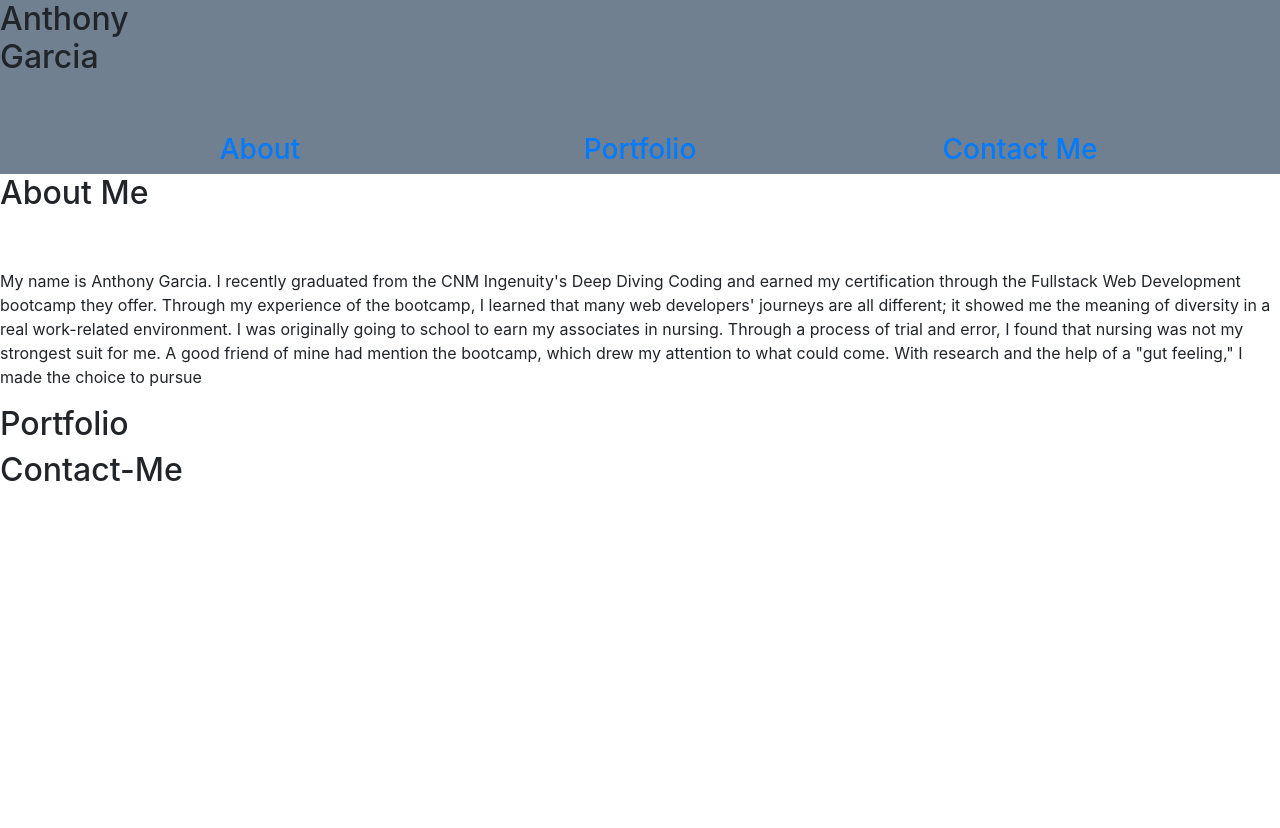
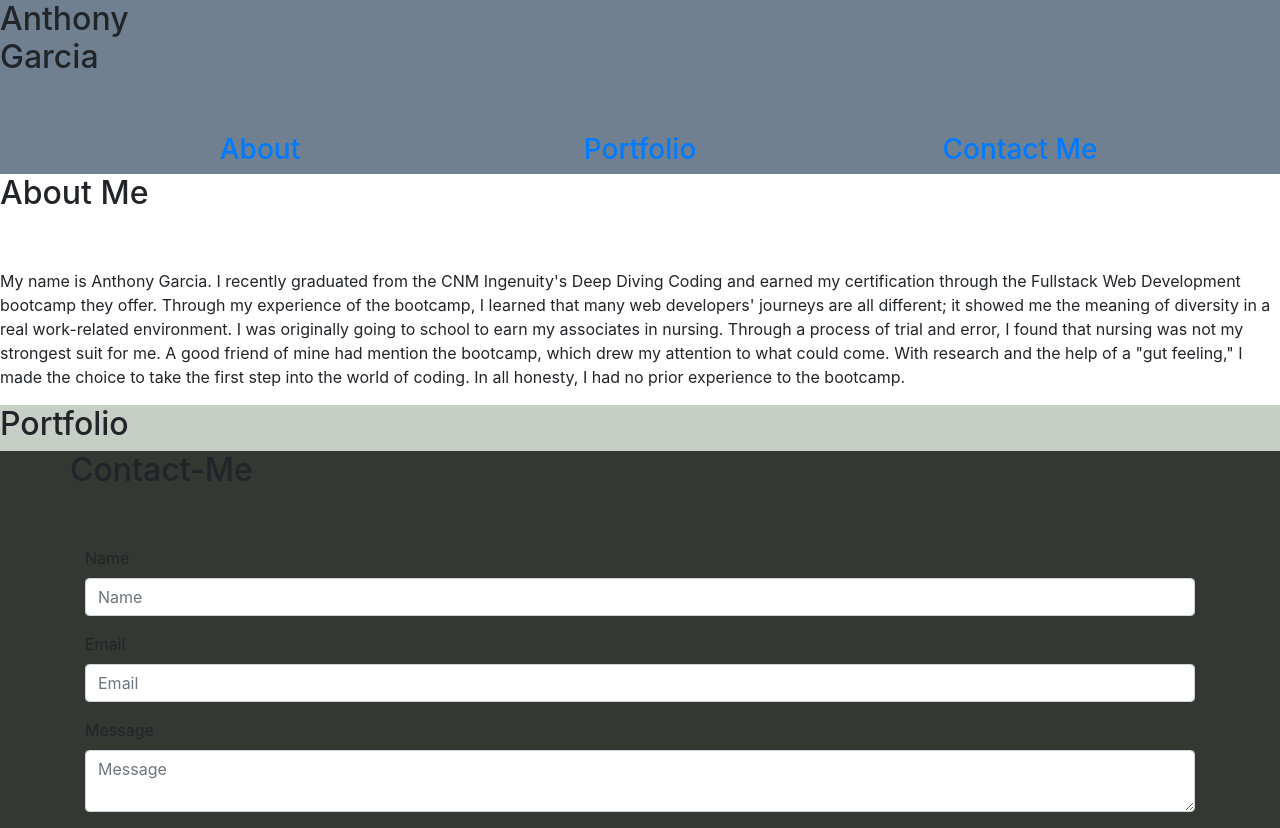
Before and after one commit to antgarcia12/my-pwp-anthony, a PHP site: page /pwp.html in a window 1280 px wide. Shown: the part 56-884 px from the top of the page. Before the commit the page ends 537 px from the top, so only its background shows below. Run offline with PHP 8.4, Linux system fonts and the light colour scheme; some libraries are stand-ins or nearby versions.

Commit message:
added contact section

```diff
--- a/public_html/documentation/pwp.html
+++ b/public_html/documentation/pwp.html
@@ -52,7 +52,7 @@
 			<div class="container-fluid">
 				<div class="row">
 					<h2 class="pb-5">About Me</h2>
-					<p class="text-left">My name is Anthony Garcia. I recently graduated from the CNM Ingenuity's Deep Diving Coding and earned my certification through the Fullstack Web Development bootcamp they offer. Through my experience of the bootcamp, I learned that many web developers' journeys are all different; it showed me the meaning of diversity in a real work-related environment. I was originally going to school to earn my associates in nursing. Through a process of trial and error, I found that nursing was not my strongest suit for me. A good friend of mine had mention the bootcamp, which drew my attention to what could come. With research and the help of a "gut feeling," I made the choice to pursue  </p>
+					<p class="text-left">My name is Anthony Garcia. I recently graduated from the CNM Ingenuity's Deep Diving Coding and earned my certification through the Fullstack Web Development bootcamp they offer. Through my experience of the bootcamp, I learned that many web developers' journeys are all different; it showed me the meaning of diversity in a real work-related environment. I was originally going to school to earn my associates in nursing. Through a process of trial and error, I found that nursing was not my strongest suit for me. A good friend of mine had mention the bootcamp, which drew my attention to what could come. With research and the help of a "gut feeling," I made the choice to take the first step into the world of coding. In all honesty, I had no prior experience to the bootcamp.  </p>
 				</div>
 			</div>
 		</div>
@@ -74,9 +74,25 @@
 
 		<section>
 			<div class="contact">
-				<div class="container-fluid">
+				<div class="container">
 					<div class="row">
 						<h2 class="pb-5">Contact-Me</h2>
+						<div class="container">
+							<form>
+								<div class="form-group">
+									<label>Name</label>
+									<input type="text" class="form-control" placeholder="Name">
+								</div>
+								<div class="form-group">
+									<label>Email</label>
+									<input type="text" class="form-control" placeholder="Email">
+								</div>
+								<div class="form-group">
+									<label>Message</label>
+									<textarea class="form-control" placeholder="Message"></textarea>
+								</div>
+							</form>
+						</div>
 					</div>
 				</div>
 			</div>
--- a/public_html/documentation/stylesheet.css
+++ b/public_html/documentation/stylesheet.css
@@ -5,3 +5,15 @@ h3 {
 .welcome {
 	background-color: slategrey;
 }
+
+.about {
+	background-color: white;
+}
+
+.portfolio {
+	background: #c7cec6;
+}
+
+.contact {
+	background: #343833;
+}
```
